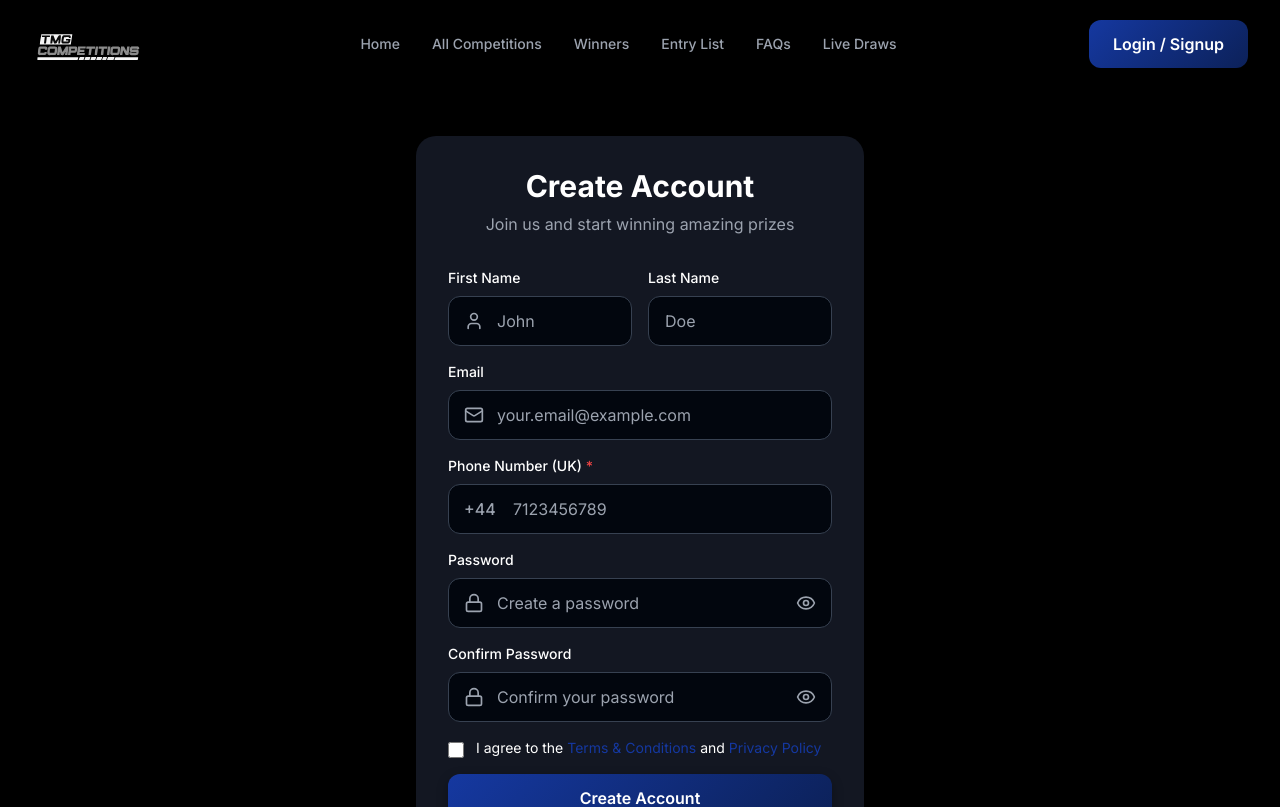
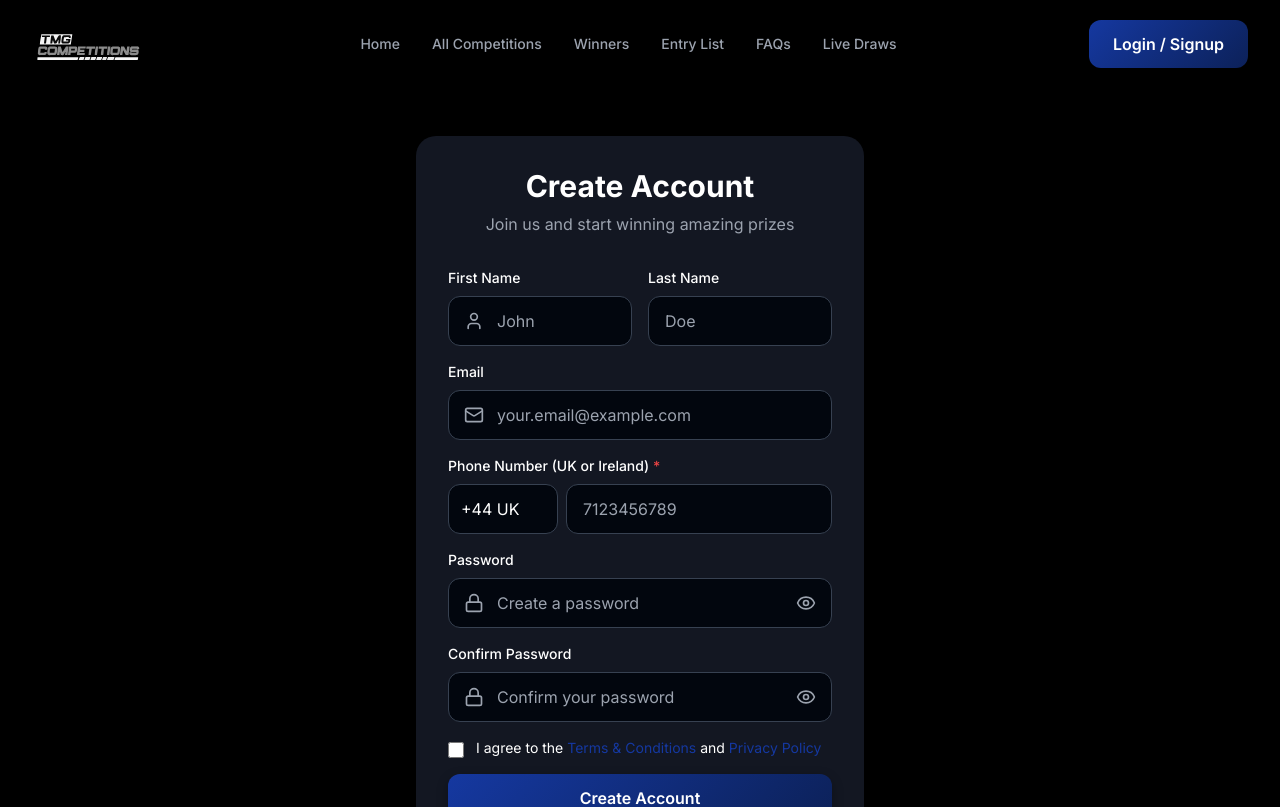
Before and after one commit to asir131/tmg, a React (Vite) app: page /signup in a window 1280 px wide. Shown: the top 807 px of the page. Built offline with nearby package versions, Linux system fonts and the light colour scheme.

Commit message:
Ireland & Northern Ireland

```diff
--- a/src/components/PhoneNumberInput.tsx
+++ b/src/components/PhoneNumberInput.tsx
@@ -1,4 +1,7 @@
-import React from 'react';
+import React, { useMemo } from 'react';
+
+const COUNTRY_44 = '+44';
+const COUNTRY_353 = '+353';
 
 interface PhoneNumberInputProps {
   value: string;
@@ -9,51 +12,74 @@ interface PhoneNumberInputProps {
   placeholder?: string;
 }
 
+function getCountryFromValue(phoneValue: string): string {
+  if (!phoneValue) return COUNTRY_44;
+  const cleaned = phoneValue.replace(/\s/g, '');
+  return cleaned.startsWith('+353') ? COUNTRY_353 : COUNTRY_44;
+}
+
+function getDigitsAfterPrefix(phoneValue: string, prefix: string): string {
+  if (!phoneValue) return '';
+  const cleaned = phoneValue.replace(/\s/g, '').replace(/^\+44/, '').replace(/^\+353/, '').replace(/^0/, '');
+  return cleaned;
+}
+
 export const PhoneNumberInput: React.FC<PhoneNumberInputProps> = ({
   value,
   onChange,
   error,
   required = true,
   disabled = false,
-  placeholder = '7123456789',
+  placeholder,
 }) => {
-  // Extract just the digits after +44
-  const getPhoneDigits = (phoneValue: string): string => {
-    if (!phoneValue) return '';
-    // Remove +44 prefix if present
-    const cleaned = phoneValue.replace(/\s/g, '').replace(/^\+44/, '').replace(/^0/, '');
-    return cleaned;
+  const country = useMemo(() => getCountryFromValue(value), [value]);
+  const is353 = country === COUNTRY_353;
+  const maxLen = is353 ? 9 : 10;
+  const defaultPlaceholder = is353 ? '1 234 5678' : '7123456789';
+  const displayValue = getDigitsAfterPrefix(value, country);
+
+  const handleCountryChange = (newCountry: string) => {
+    const digits = getDigitsAfterPrefix(value, country);
+    const truncated = digits.slice(0, newCountry === COUNTRY_353 ? 9 : 10);
+    // Keep the prefix in value when empty so the dropdown stays on the selected country
+    onChange(truncated ? `${newCountry}${truncated}` : newCountry);
   };
 
-  // Convert display value to full format for parent component
-  const handleChange = (e: React.ChangeEvent<HTMLInputElement>) => {
-    const digits = e.target.value.replace(/\D/g, ''); // Only digits
-    const fullNumber = digits ? `+44${digits}` : '';
-    onChange(fullNumber);
+  const handleDigitChange = (e: React.ChangeEvent<HTMLInputElement>) => {
+    const digits = e.target.value.replace(/\D/g, '');
+    const prefix = country;
+    const capped = digits.slice(0, prefix === COUNTRY_353 ? 9 : 10);
+    onChange(capped ? `${prefix}${capped}` : '');
   };
-
-  const displayValue = getPhoneDigits(value);
 
   return (
     <div className="phone-input-wrapper">
       <label className="block text-sm font-medium mb-2">
-        Phone Number (UK) {required && <span className="text-red-500">*</span>}
+        Phone Number (UK or Ireland) {required && <span className="text-red-500">*</span>}
       </label>
-      <div className="relative">
-        {/* +44 prefix */}
-        <div className="absolute left-4 top-1/2 transform -translate-y-1/2 pointer-events-none">
-          <span className="text-text-secondary font-medium">+44</span>
+      <div className="flex gap-2">
+        <select
+          value={country}
+          onChange={(e) => handleCountryChange(e.target.value)}
+          disabled={disabled}
+          aria-label="Country code"
+          className="shrink-0 w-[110px] pl-3 pr-9 py-3 bg-gradient-end rounded-xl border border-gray-700 focus:border-accent focus:outline-none transition-colors disabled:opacity-50 disabled:cursor-not-allowed text-white cursor-pointer appearance-none focus:ring-0"
+        >
+          <option value={COUNTRY_44}>+44 UK</option>
+          <option value={COUNTRY_353}>+353 IE</option>
+        </select>
+        <div className="relative flex-1">
+          <input
+            type="tel"
+            value={displayValue}
+            onChange={handleDigitChange}
+            placeholder={placeholder ?? defaultPlaceholder}
+            required={required}
+            disabled={disabled}
+            maxLength={maxLen}
+            className="w-full pl-4 pr-4 py-3 bg-gradient-end rounded-xl border border-gray-700 focus:border-accent focus:outline-none transition-colors disabled:opacity-50 disabled:cursor-not-allowed"
+          />
         </div>
-        <input
-          type="tel"
-          value={displayValue}
-          onChange={handleChange}
-          placeholder={placeholder}
-          required={required}
-          disabled={disabled}
-          maxLength={10} // 10 digits after +44
-          className="w-full pl-16 pr-4 py-3 bg-gradient-end rounded-xl border border-gray-700 focus:border-accent focus:outline-none transition-colors disabled:opacity-50 disabled:cursor-not-allowed"
-        />
       </div>
       {error && <span className="text-red-500 text-sm mt-1 block">{error}</span>}
     </div>
--- a/src/pages/Profile.tsx
+++ b/src/pages/Profile.tsx
@@ -18,7 +18,7 @@ import {
 } from "../store/api/profileApi";
 import { useLogoutUserMutation } from "../store/api/authApi";
 import { PhoneNumberInput } from "../components/PhoneNumberInput";
-import { validateUKPhoneNumber, normalizePhoneNumber, isNorthernIrelandPhone, isValidBTPostcode } from "../utils/phoneValidation";
+import { validateUKPhoneNumber, validateIrishPhoneNumber, normalizePhoneNumber, phoneRequiresPostcode, isValidBTPostcode } from "../utils/phoneValidation";
 
 export function Profile() {
   const [activeSection, setActiveSection] = useState("account");
@@ -82,7 +82,7 @@ export function Profile() {
     { id: "tickets", label: "Purchase History", icon: TicketIcon },
   ];
 
-  const isNiPhone = isNorthernIrelandPhone(phone);
+  const needsPostcode = phoneRequiresPostcode(phone);
 
   // Seed form state from profile when it loads
   useEffect(() => {
@@ -146,15 +146,22 @@ export function Profile() {
 
     if (phone && phone.trim()) {
       const normalizedPhone = normalizePhoneNumber(phone);
-      if (!validateUKPhoneNumber(normalizedPhone)) {
-        setPhoneError('Please enter a valid UK phone number');
-        return;
+      if (normalizedPhone.startsWith('+353')) {
+        if (!validateIrishPhoneNumber(normalizedPhone)) {
+          setPhoneError('Please enter a valid Ireland phone number (9 digits after +353)');
+          return;
+        }
+      } else {
+        if (!validateUKPhoneNumber(normalizedPhone)) {
+          setPhoneError('Please enter a valid UK phone number');
+          return;
+        }
       }
     }
 
-    if (isNiPhone && postcode !== undefined) {
+    if (needsPostcode && postcode !== undefined) {
       if (!postcode || !postcode.trim()) {
-        setPostcodeError('Northern Ireland requires a BT postcode');
+        setPostcodeError('A valid BT postcode is required to purchase tickets');
         return;
       }
       if (!isValidBTPostcode(postcode)) {
@@ -383,10 +390,10 @@ export function Profile() {
                       className="w-full px-4 py-3 bg-gradient-end rounded-xl border border-gray-700"
                     />
                   </div>
-                  {isNiPhone && (
+                  {needsPostcode && (
                     <div>
                       <label className="block text-sm text-text-secondary mb-2">
-                        Post Code (Northern Ireland)
+                        Post Code (BT required for purchase)
                       </label>
                       <input
                         type="text"
--- a/src/pages/Signup.tsx
+++ b/src/pages/Signup.tsx
@@ -6,7 +6,7 @@ import { ToastContainer, toast } from 'react-toastify';
 import 'react-toastify/dist/ReactToastify.css';
 import { useRegisterUserMutation, useLazyGetGoogleAuthUrlQuery } from '../store/api/authApi';
 import { PhoneNumberInput } from '../components/PhoneNumberInput';
-import { validateUKPhoneNumber, normalizePhoneNumber, isNorthernIrelandPhone, isValidBTPostcode } from '../utils/phoneValidation';
+import { validateUKPhoneNumber, validateIrishPhoneNumber, normalizePhoneNumber, phoneRequiresPostcode, isValidBTPostcode } from '../utils/phoneValidation';
 
 export function Signup() {
   const [formData, setFormData] = useState({
@@ -26,7 +26,7 @@ export function Signup() {
   const [postcodeError, setPostcodeError] = useState<string>('');
   const [registrationSuccess, setRegistrationSuccess] = useState(false);
 
-  const isNiPhone = isNorthernIrelandPhone(formData.phone_number);
+  const needsPostcode = phoneRequiresPostcode(formData.phone_number);
 
   const navigate = useNavigate();
   const [registerUser, { isLoading }] = useRegisterUserMutation();
@@ -65,14 +65,22 @@ export function Signup() {
     }
 
     const normalizedPhone = normalizePhoneNumber(formData.phone_number);
-    if (!validateUKPhoneNumber(normalizedPhone)) {
-      setPhoneError('Please enter a valid UK phone number (10 digits)');
-      return;
+    const isIrish = normalizedPhone.startsWith('+353');
+    if (isIrish) {
+      if (!validateIrishPhoneNumber(normalizedPhone)) {
+        setPhoneError('Please enter a valid Ireland phone number (9 digits after +353)');
+        return;
+      }
+    } else {
+      if (!validateUKPhoneNumber(normalizedPhone)) {
+        setPhoneError('Please enter a valid UK phone number (10 digits)');
+        return;
+      }
     }
 
-    if (isNiPhone) {
+    if (needsPostcode) {
       if (!formData.postcode || !formData.postcode.trim()) {
-        setPostcodeError('Northern Ireland requires a BT postcode');
+        setPostcodeError('A valid BT postcode is required to purchase tickets');
         return;
       }
       if (!isValidBTPostcode(formData.postcode)) {
@@ -88,7 +96,7 @@ export function Signup() {
         email: formData.email,
         password: formData.password,
         phone_number: normalizedPhone,
-        ...(isNiPhone && formData.postcode?.trim() ? { postcode: formData.postcode.trim() } : {}),
+        ...(needsPostcode && formData.postcode?.trim() ? { postcode: formData.postcode.trim() } : {}),
       }).unwrap();
 
       if(response.data.accessToken && response.data.refreshToken) {
@@ -209,10 +217,10 @@ export function Signup() {
                   required={true}
                 />
               </div>
-              {isNiPhone && (
+              {needsPostcode && (
                 <div>
                   <label className="block text-sm font-medium mb-2">
-                    Post Code (Northern Ireland) <span className="text-red-500">*</span>
+                    Post Code (BT required for purchase) <span className="text-red-500">*</span>
                   </label>
                   <input
                     type="text"
--- a/src/utils/phoneValidation.ts
+++ b/src/utils/phoneValidation.ts
@@ -4,14 +4,35 @@
  */
 export const validateUKPhoneNumber = (phone: string): boolean => {
   if (!phone) return false;
+  const cleaned = phone.replace(/\s/g, '');
+  const ukPhonePattern = /^\+44[1-9]\d{9}$/;
+  return ukPhonePattern.test(cleaned);
+};
 
-  // Remove spaces
+/**
+ * Validates Ireland phone number format
+ * Accepts: +353 1 234 5678 (9 digits after +353)
+ */
+export const validateIrishPhoneNumber = (phone: string): boolean => {
+  if (!phone) return false;
   const cleaned = phone.replace(/\s/g, '');
+  return /^\+353[1-9]\d{8}$/.test(cleaned);
+};
 
-  // UK phone pattern: +44 prefix, followed by 10 digits starting with 7
-  const ukPhonePattern = /^\+44[1-9]\d{9}$/;
+/**
+ * Returns true if the number is Irish (+353...)
+ */
+export const isIrishPhone = (phone: string): boolean => {
+  if (!phone) return false;
+  const cleaned = phone.replace(/\s/g, '');
+  return cleaned.startsWith('+353');
+};
 
-  return ukPhonePattern.test(cleaned);
+/**
+ * Returns true if postcode is required (Ireland or NI +44 28) and thus must be BT for purchase
+ */
+export const phoneRequiresPostcode = (phone: string): boolean => {
+  return isIrishPhone(phone) || isNorthernIrelandPhone(phone);
 };
 
 /**
@@ -20,13 +41,16 @@ export const validateUKPhoneNumber = (phone: string): boolean => {
 export const formatPhoneNumber = (phone: string | null): string => {
   if (!phone) return 'Not provided';
 
-  // Format: +44 7123 456789
   if (phone.startsWith('+44')) {
     const number = phone.substring(3);
     return `+44 ${number.substring(0, 4)} ${number.substring(4)}`;
   }
 
-  // Format: 07123 456789
+  if (phone.startsWith('+353')) {
+    const number = phone.substring(4);
+    return `+353 ${number.substring(0, 2)} ${number.substring(2, 5)} ${number.substring(5)}`;
+  }
+
   if (phone.startsWith('0')) {
     return `${phone.substring(0, 5)} ${phone.substring(5)}`;
   }
```
